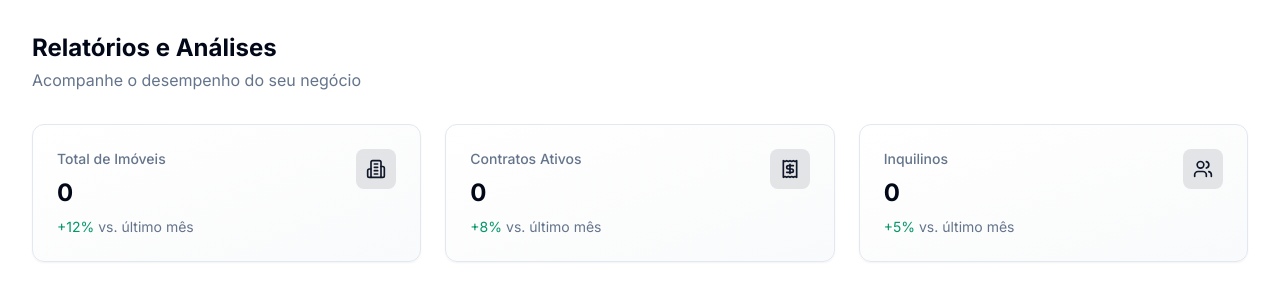
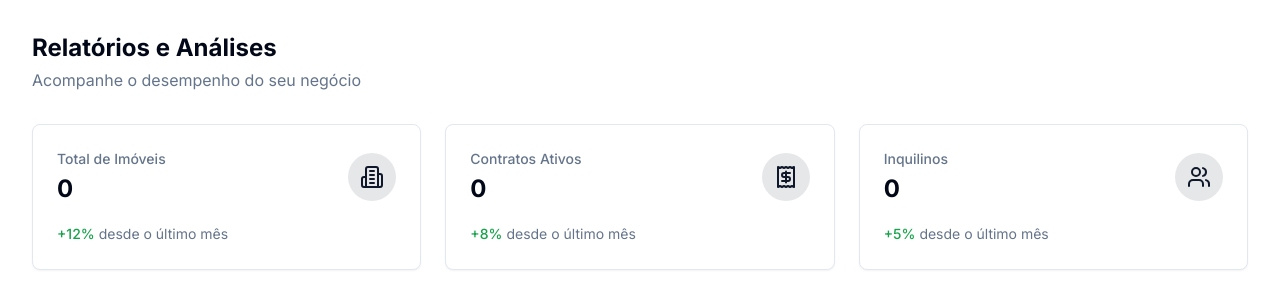
Before and after one commit to jjomonero/al-proj, a React (Vite) app: page /relatorios in a window 1280 px wide. Shown: the top 292 px of the page. Built offline with nearby package versions, Linux system fonts and the light colour scheme; no server answers; the database is empty.

Commit message:
Configure missing settings
Added necessary configurations to complete the setup of the project.
[skip gpt_engineer]

```diff
--- a/src/components/dashboard/StatsCard.tsx
+++ b/src/components/dashboard/StatsCard.tsx
@@ -1,10 +1,11 @@
+import { Card } from "@/components/ui/card";
 import { LucideIcon } from "lucide-react";
 
 interface StatsCardProps {
   title: string;
-  value: string;
+  value: number;
   icon: LucideIcon;
-  trend?: {
+  trend: {
     value: number;
     isPositive: boolean;
   };
@@ -12,28 +13,23 @@ interface StatsCardProps {
 
 const StatsCard = ({ title, value, icon: Icon, trend }: StatsCardProps) => {
   return (
-    <div className="stats-card">
-      <div className="flex items-start justify-between">
+    <Card className="p-6">
+      <div className="flex items-center justify-between">
         <div>
           <p className="text-sm font-medium text-muted-foreground">{title}</p>
-          <h3 className="text-2xl font-bold mt-2">{value}</h3>
-          {trend && (
-            <p
-              className={`text-sm mt-2 flex items-center gap-1 ${
-                trend.isPositive ? "text-success" : "text-destructive"
-              }`}
-            >
-              {trend.isPositive ? "+" : "-"}
-              {trend.value}%
-              <span className="text-muted-foreground">vs. último mês</span>
-            </p>
-          )}
+          <h3 className="text-2xl font-bold mt-1">{value}</h3>
         </div>
-        <div className="w-10 h-10 rounded-lg bg-primary/10 flex items-center justify-center">
-          <Icon className="w-5 h-5 text-primary" />
+        <div className="h-12 w-12 bg-primary/10 rounded-full flex items-center justify-center">
+          <Icon className="h-6 w-6 text-primary" />
         </div>
       </div>
-    </div>
+      <div className="mt-4">
+        <span className={`text-sm font-medium ${trend.isPositive ? 'text-green-600' : 'text-red-600'}`}>
+          {trend.isPositive ? '+' : '-'}{trend.value}%
+        </span>
+        <span className="text-sm text-muted-foreground ml-1">desde o último mês</span>
+      </div>
+    </Card>
   );
 };
 
```
